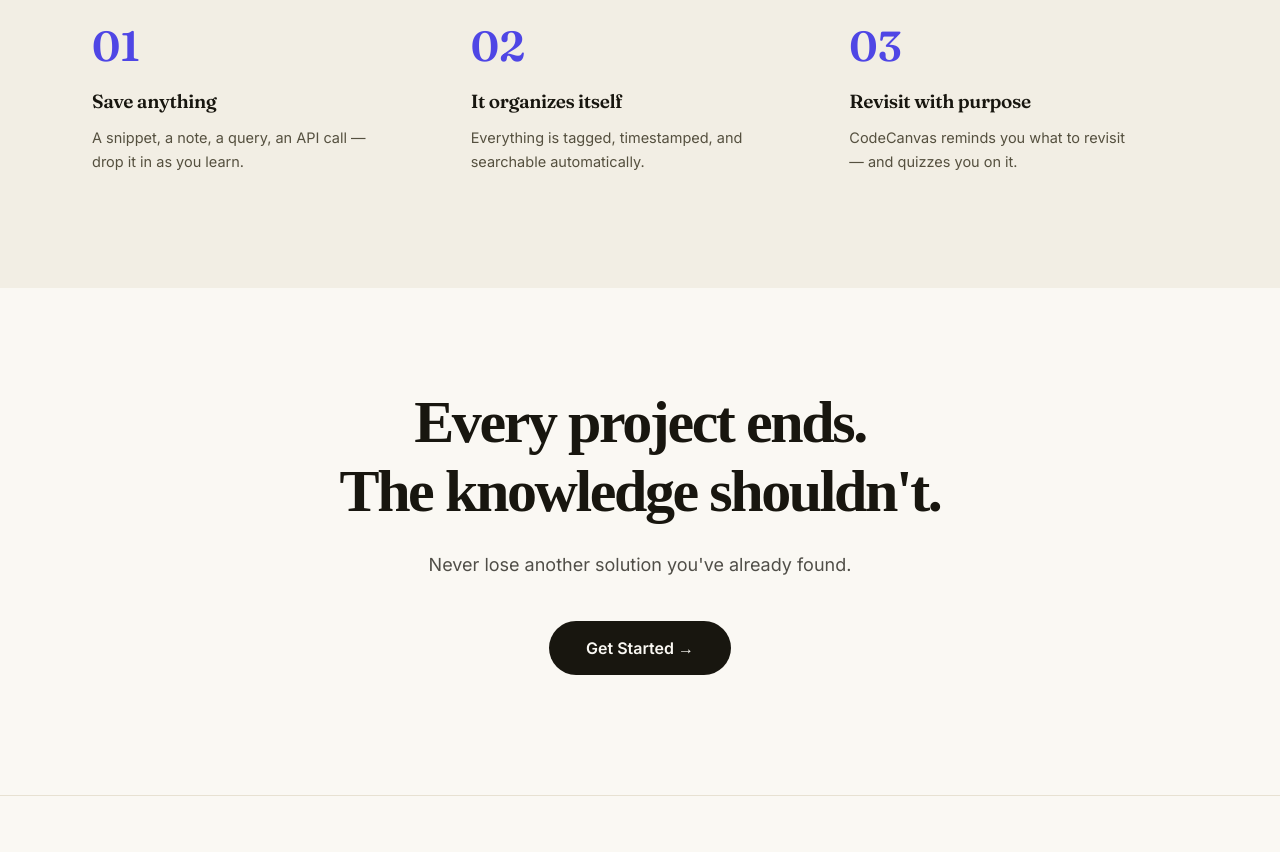
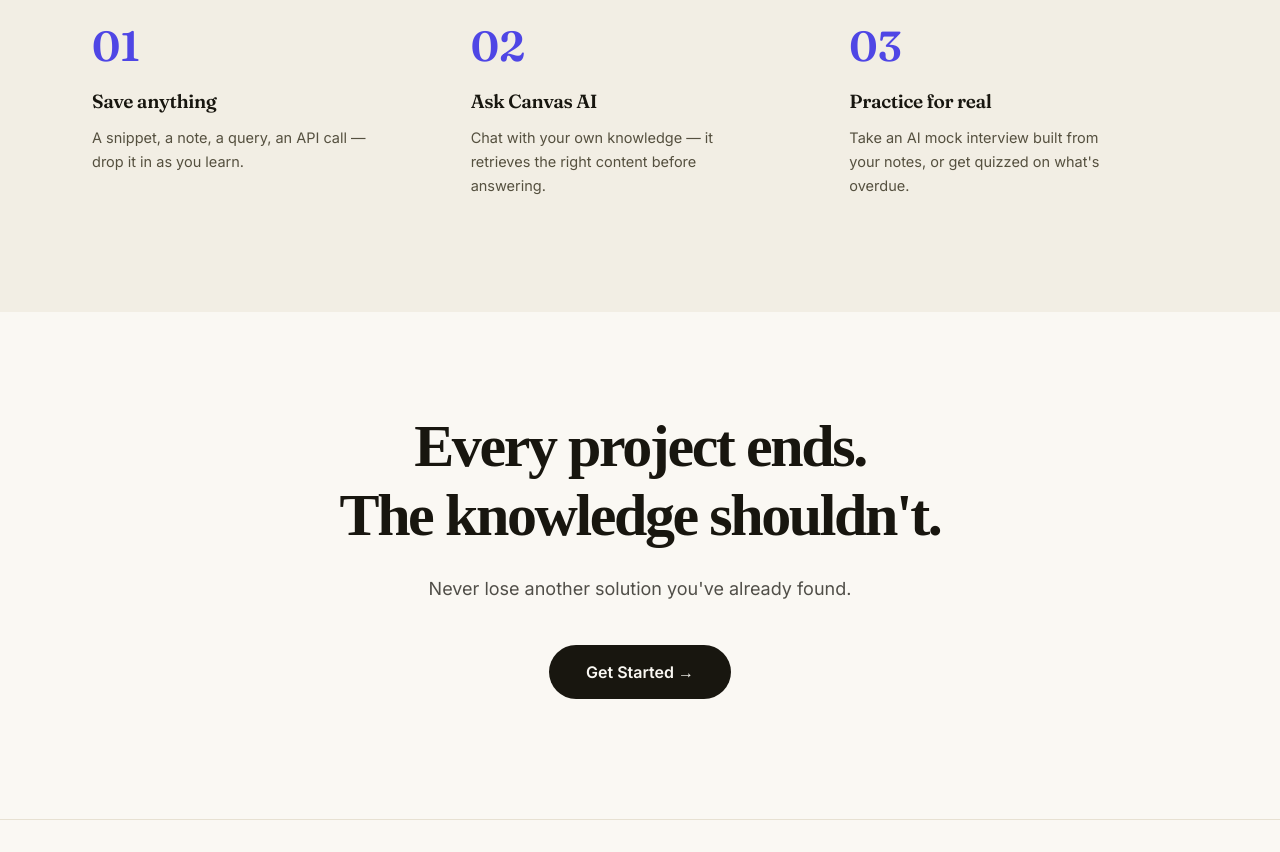
Before and after one commit to harshalpatil-10/codecanvas-frontend, a React (Vite) app: page / in a window 1280 px wide. Shown: the part 2740-3592 px from the top of the page. Built offline with nearby package versions, Linux system fonts and the light colour scheme; no server answers.

Commit message:
Update HowItWorks.jsx

```diff
--- a/src/components/landing/HowItWorks.jsx
+++ b/src/components/landing/HowItWorks.jsx
@@ -4,8 +4,8 @@
 
 const STEPS = [
   { n: '01', title: 'Save anything', desc: 'A snippet, a note, a query, an API call — drop it in as you learn.' },
-  { n: '02', title: 'It organizes itself', desc: 'Everything is tagged, timestamped, and searchable automatically.' },
-  { n: '03', title: 'Revisit with purpose', desc: 'CodeCanvas reminds you what to revisit — and quizzes you on it.' },
+  { n: '02', title: 'Ask Canvas AI', desc: 'Chat with your own knowledge — it retrieves the right content before answering.' },
+  { n: '03', title: 'Practice for real', desc: 'Take an AI mock interview built from your notes, or get quizzed on what\'s overdue.' },
 ]
 
 export default function HowItWorks() {
```
